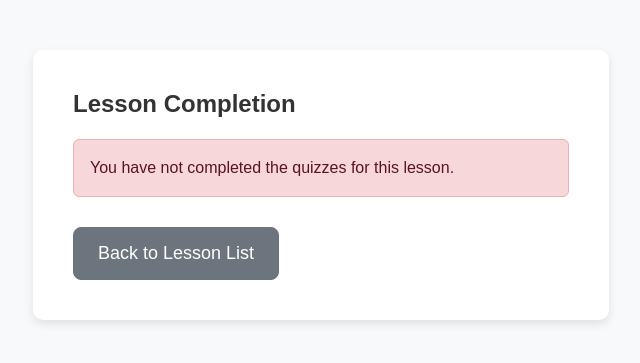
After one commit to Ankitshukla90/djangolearning, a Django app: template templates/lesson_completed.html in a window 1280 px wide. The commit adds this page. Shown: the top 363 px of the page, without its empty margins (319-959 px from the left). Run offline with Django 5.2, Linux system fonts and the light colour scheme; the template is opened without the code that fills it, so the values that code supplies are empty; some libraries are stand-ins or nearby versions.

Commit message:
four may work

```diff
--- /dev/null
+++ b/templates/lesson_completed.html
@@ -0,0 +1,105 @@
+{% load static %}
+{% load crispy_forms_tags %}
+<!DOCTYPE html>
+<html lang="en">
+<head>
+    <meta charset="UTF-8">
+    <meta name="viewport" content="width=device-width, initial-scale=1.0">
+    <title>Lesson Completion</title>
+    <!-- Bootstrap CSS -->
+    <link href="https://cdn.jsdelivr.net/npm/bootstrap@5.3.0-alpha1/dist/css/bootstrap.min.css" rel="stylesheet" integrity="sha384-nrHDBmIBoOzC1vB5vPmTrMReOUqEoUASt/tK9iD8BT+44lF/Z4O5xgBoOQvj5Aqz" crossorigin="anonymous">
+    <!-- Custom CSS -->
+    <link href="{% static 'css/custom.css' %}" rel="stylesheet">
+    <!-- Professional CSS -->
+    <style>
+        body {
+            font-family: 'Arial', sans-serif;
+            background-color: #f8f9fa;
+        }
+
+        .container {
+            max-width: 600px;
+            margin: 50px auto;
+        }
+
+        .card {
+            border: none;
+            border-radius: 10px;
+            box-shadow: 0px 4px 10px rgba(0, 0, 0, 0.1);
+        }
+
+        .card-body {
+            padding: 40px;
+        }
+
+        .card-title {
+            font-size: 24px;
+            font-weight: bold;
+            margin-bottom: 20px;
+            color: #333;
+        }
+
+        .alert {
+            margin-bottom: 30px;
+        }
+
+        .btn {
+            font-size: 18px;
+            padding: 12px 24px;
+            border-radius: 8px;
+            transition: all 0.3s ease-in-out;
+        }
+
+        .btn-primary {
+            background-color: #007bff;
+            border-color: #007bff;
+            color: #fff;
+        }
+
+        .btn-primary:hover {
+            background-color: #0056b3;
+            border-color: #0056b3;
+        }
+
+        .btn-secondary {
+            background-color: #6c757d;
+            border-color: #6c757d;
+            color: #fff;
+        }
+
+        .btn-secondary:hover {
+            background-color: #545b62;
+            border-color: #545b62;
+        }
+    </style>
+</head>
+<body>
+    <div class="container">
+        <div class="card">
+            <div class="card-body">
+                <h2 class="card-title">Lesson Completion</h2>
+                {% if not completed_quizzes %}
+                    <div class="alert alert-danger" role="alert">
+                        You have not completed the quizzes for this lesson.
+                    </div>
+                    <a href="{% url 'lesson_list' %}" class="btn btn-secondary">Back to Lesson List</a>
+                {% else %}
+                    {% if badge_assigned %}
+                        <div class="alert alert-success" role="alert">
+                            Lesson marked as completed. Badge assigned successfully!
+                        </div>
+                    {% else %}
+                        <div class="alert alert-danger" role="alert">
+                            Error assigning badge. Please try again later.
+                        </div>
+                    {% endif %}
+                    <a href="{% url 'dashboard' %}" class="btn btn-primary">Go to Dashboard</a>
+                {% endif %}
+            </div>
+        </div>
+    </div>
+
+    <!-- Bootstrap Bundle with Popper -->
+    <script src="https://cdn.jsdelivr.net/npm/bootstrap@5.3.0-alpha1/dist/js/bootstrap.bundle.min.js" integrity="sha384-/i4fLgnL9AXFm/Fc4s6q4huJ/A6VwzOpGpI7Lw6zpf6FEbTN8JgpJXrmrCqNVw8f" crossorigin="anonymous"></script>
+</body>
+</html>
```
Also changed, not shown: templates/lesson_view.html (+87 -53 lines), templates/starter-page.html (+9 -11 lines).
